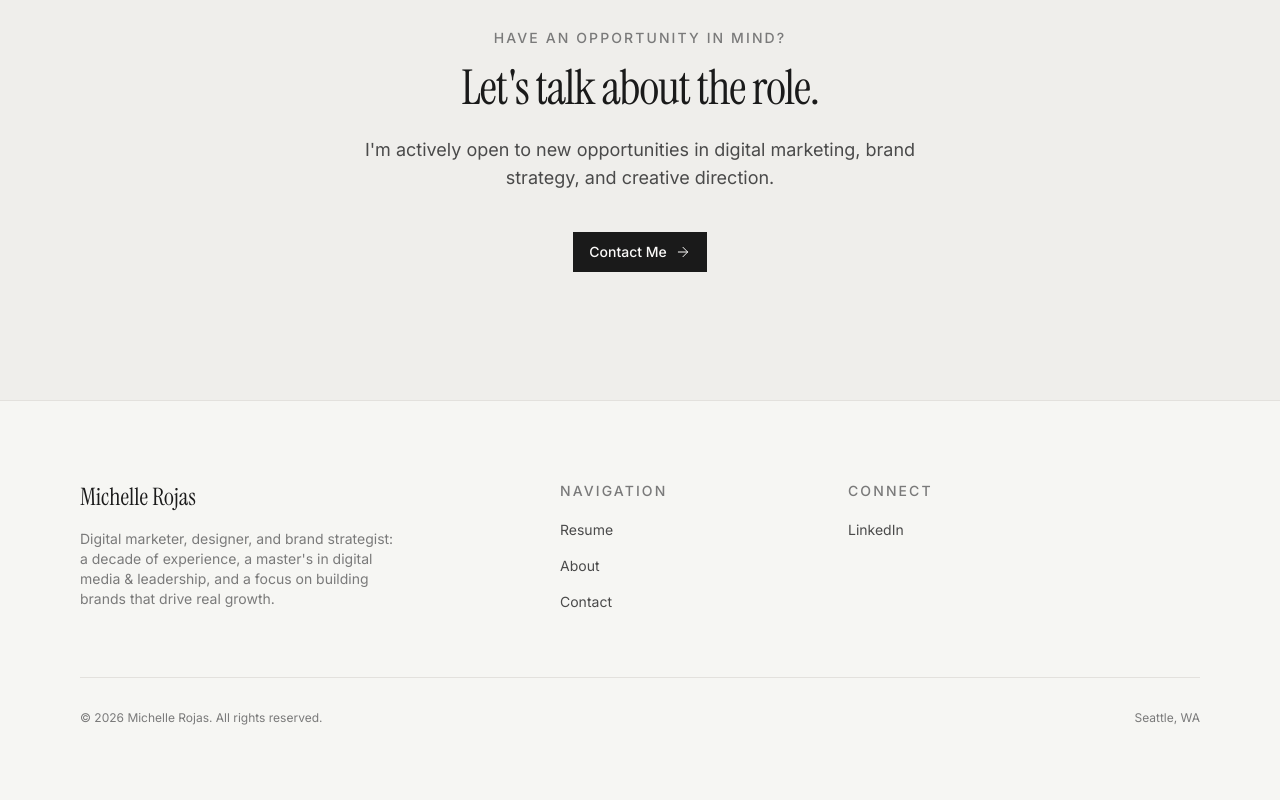
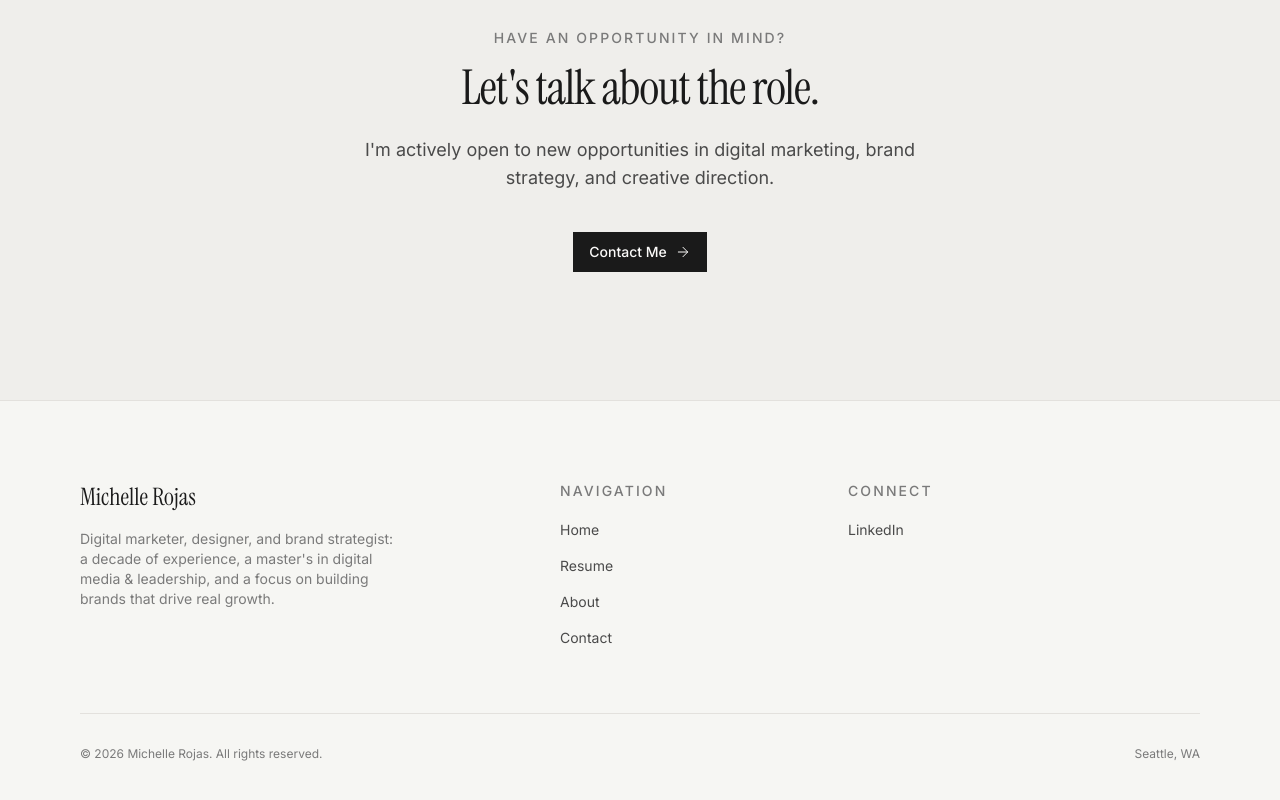
Before and after one commit to MishoRed/michellerojas, a React (Vite) app: page / in a window 1280 px wide. Shown: the part 5142-5942 px from the top of the page. Built offline with nearby package versions, Linux system fonts and the light colour scheme; the HTML template or start-up script is replaced by a standard one.

Commit message:
Add Home link above Resume in footer navigation
Co-Authored-By: Claude Sonnet 5 <noreply@anthropic.com>
Claude-Session: https://claude.ai/code/session_014ibk5VVMcFdSigqcFyZdx4

```diff
--- a/src/components/layout/Footer.tsx
+++ b/src/components/layout/Footer.tsx
@@ -1,6 +1,7 @@
 import { Link } from "react-router-dom";
 
 const navLinks = [
+  { name: "Home", path: "/" },
   { name: "Resume", path: "/resume" },
   { name: "About", path: "/about" },
   { name: "Contact", path: "/contact" },
```
